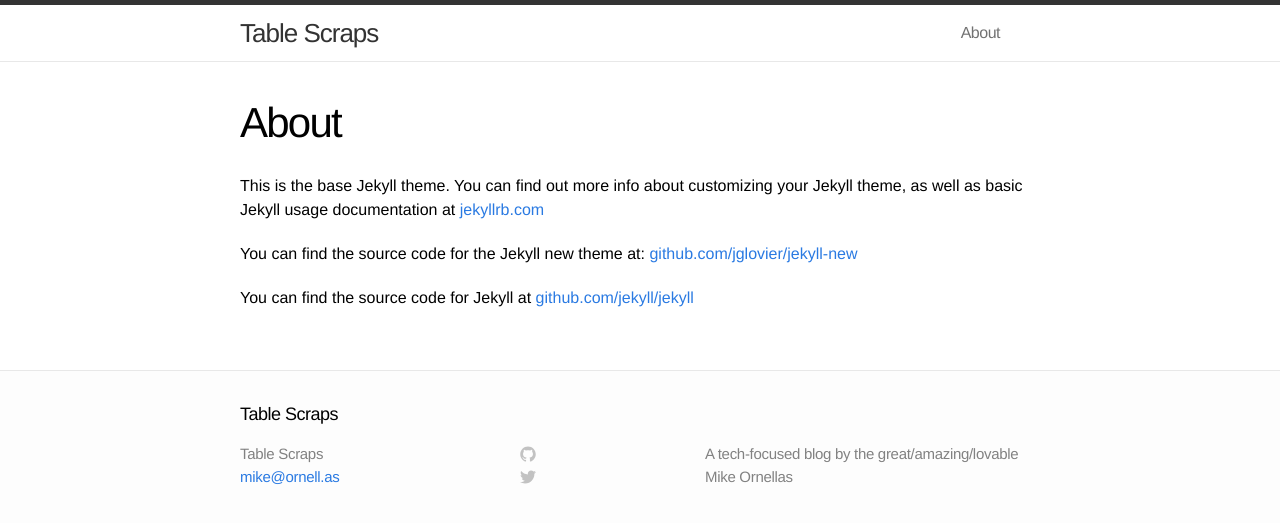
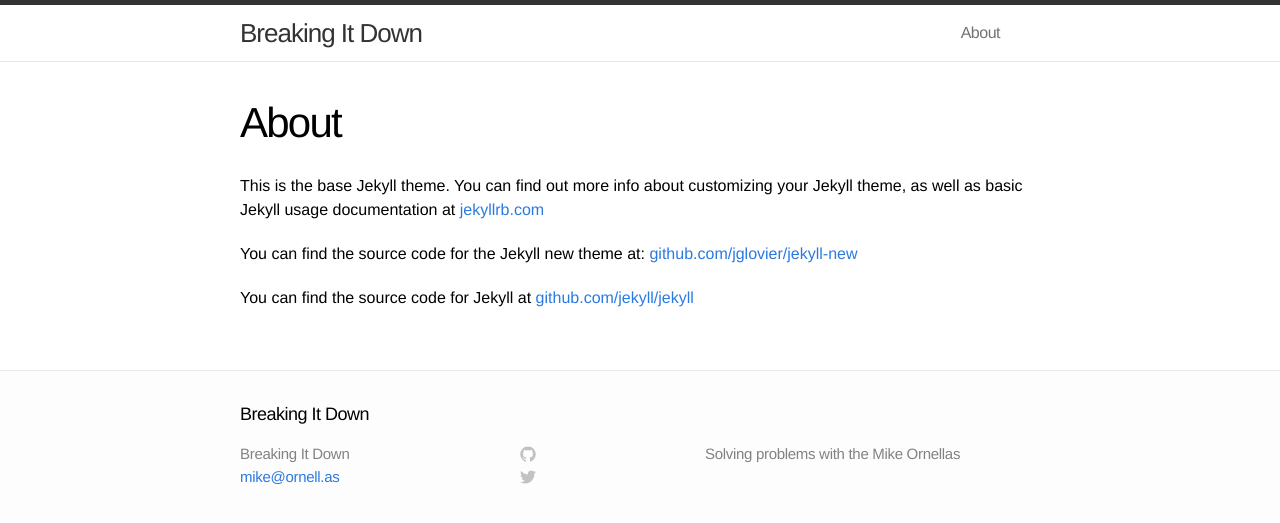
Before and after one commit to truffaut/truffaut.github.io, a Jekyll site: the page built from about.md, in a window 1280 px wide. Shown: the top 523 px of the page. Built offline with Jekyll 4.4.1, drawn with Linux system fonts in a browser that asks for light colours.

Commit message:
edit description

```diff
--- a/_config.yml
+++ b/_config.yml
@@ -1,7 +1,7 @@
 # Site settings
-title: "Table Scraps"
+title: "Breaking It Down"
 email: mike@ornell.as
-description: "A tech-focused blog by the great/amazing/lovable Mike Ornellas"
+description: "Solving problems with the Mike Ornellas"
 baseurl: ""
 url: "http://ornell.as"
 
```
